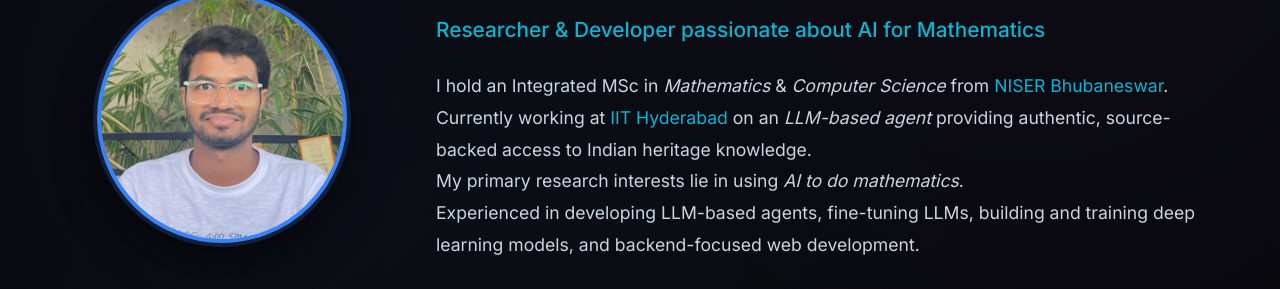
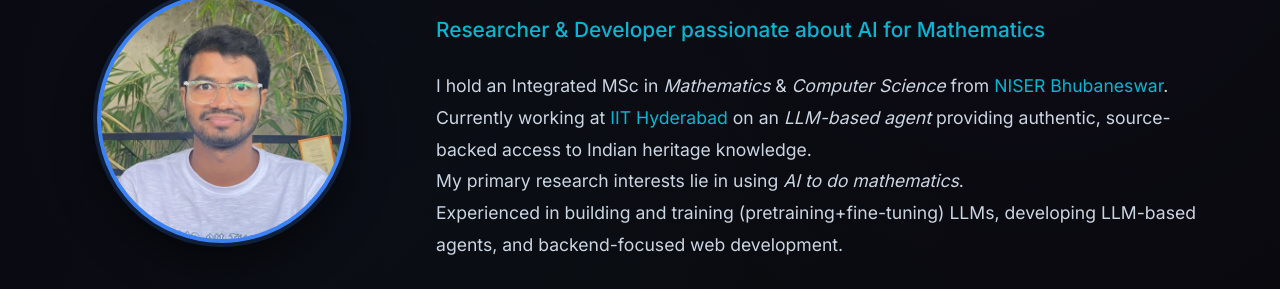
Before and after one commit to rahul3613/rahul3613.github.io, a plain HTML site: page index.html in a window 1280 px wide. Shown: the part 302-591 px from the top of the page. Drawn offline with Linux system fonts and the light colour scheme.

Commit message:
updated objective

```diff
--- a/index.html
+++ b/index.html
@@ -763,7 +763,7 @@
                     <br>
                     My primary research interests lie in using <em>AI to do mathematics</em>.
                     <br>
-                    Experienced in developing LLM-based agents, fine-tuning LLMs, building and training deep learning models, and backend-focused web development.
+                    Experienced in building and training (pretraining+fine-tuning) LLMs, developing LLM-based agents, and backend-focused web development.
 
                     </p>
 
```
Also changed, not shown: dp.jpeg (deleted), 1 other file.
